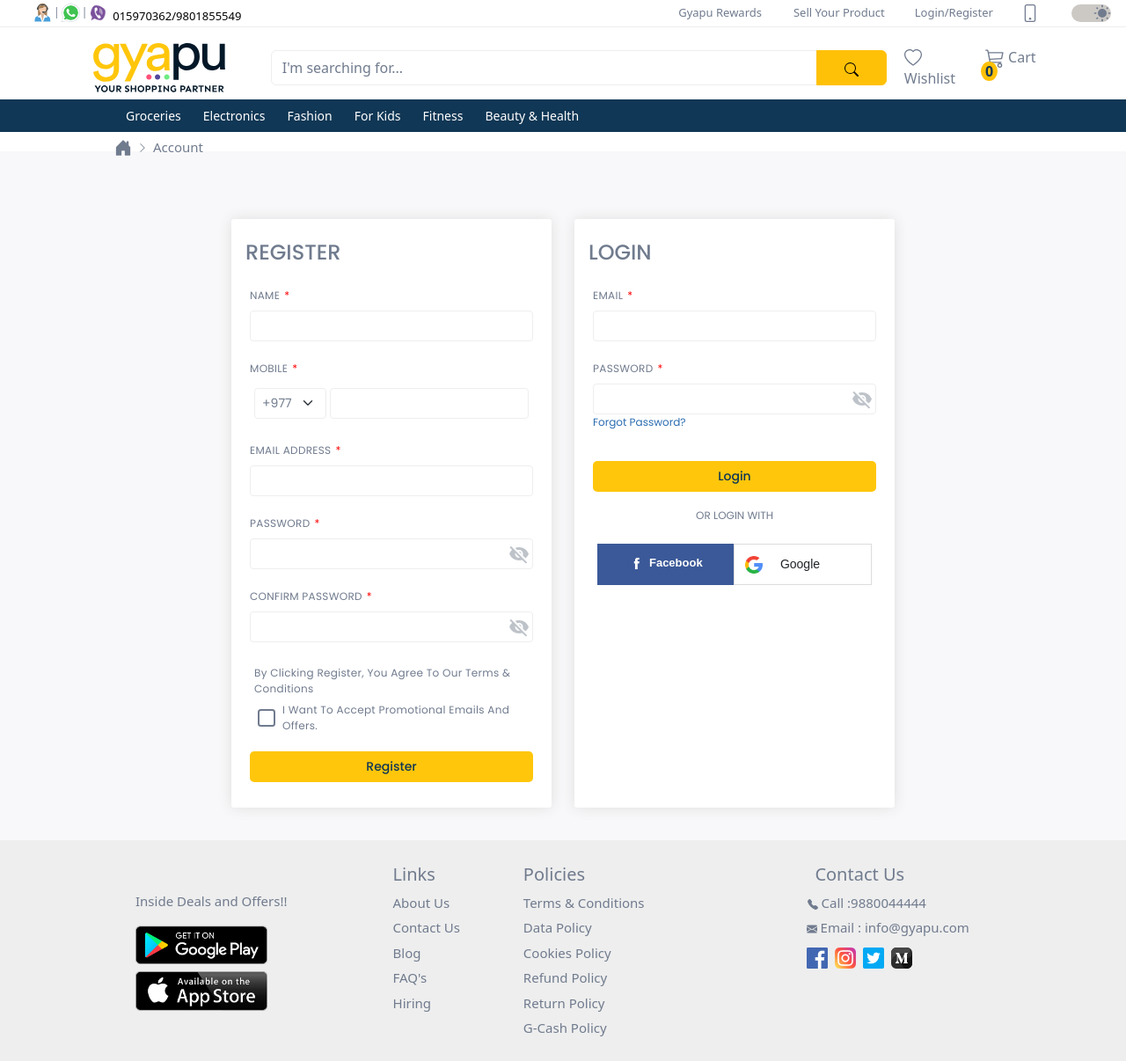
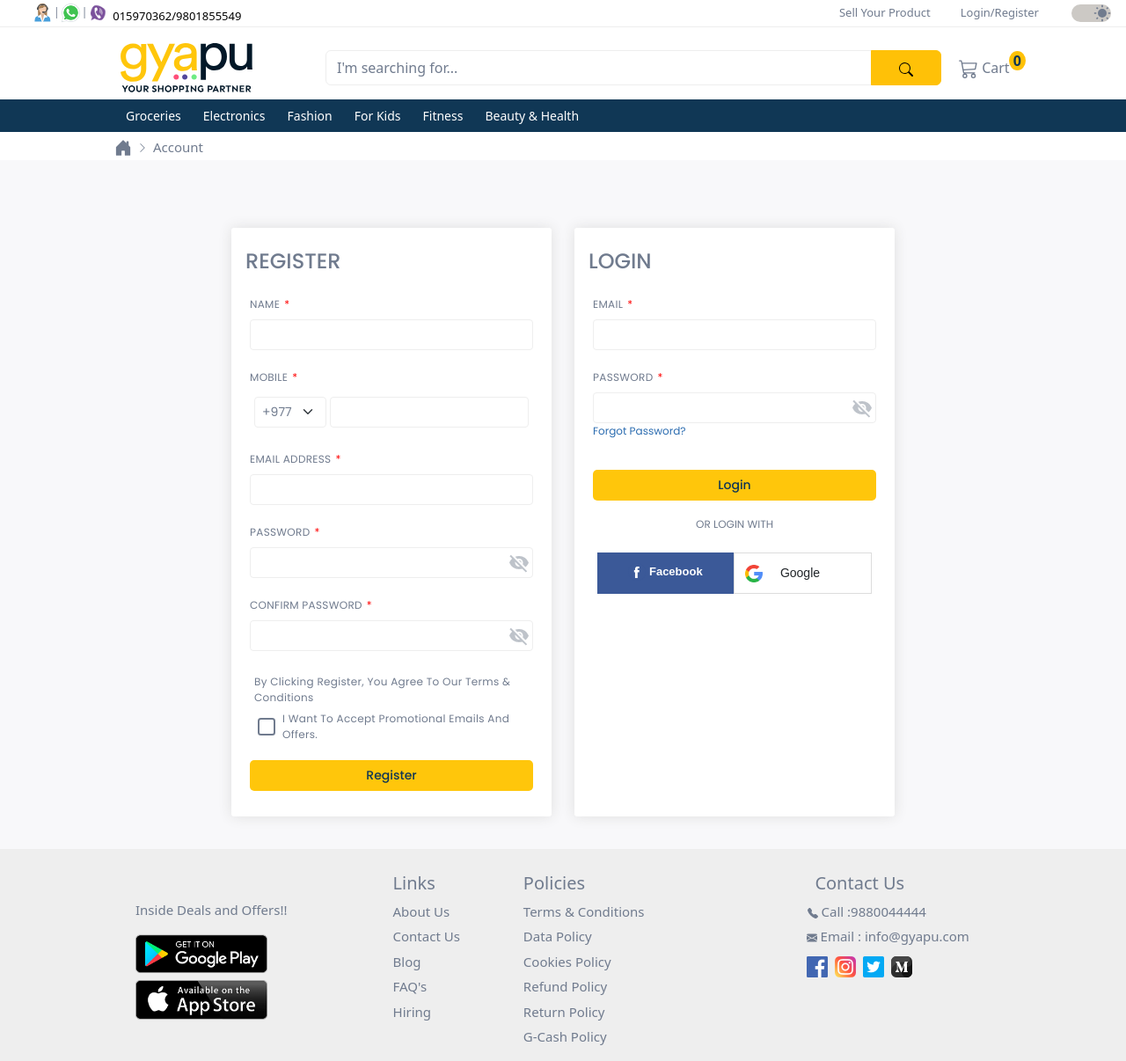
Before and after one commit to manish021124/ecommerce_django, a Django app: page /accounts/register/ in a window 1280 px wide. Shown: the top 1206 px of the page at 88% size. Run offline with Django 5.2, Linux system fonts and the light colour scheme; data comes from the database, SQL or seed files in the repository; both versions use the stored data as it was after the commit.

Commit message:
updated navbars

```diff
--- a/user/static/css/account.css
+++ b/user/static/css/account.css
@@ -110,11 +88,6 @@
   width: 90%;
 }
 
-.register-download-link a {
-  color: var(--textColor);
-}
-
-.download-block,
 .register-block,
 .login-block {
   background-color: var(--backgroundColor);
@@ -134,16 +107,14 @@
   font-weight: 500;
 }
 
-.card-box label,
-.accordion-body label {
+.card-box label {
   color: var(--textColor);
   font-size: 12px;
   line-height: 18px;
   letter-spacing: 0.3px;
 }
 
-.card-box label::after,
-.accordion-body label::after {
+.card-box label::after {
   content: '*';
   color: red;
   margin-left: 5px;
@@ -155,9 +126,7 @@
 }
 
 .card-box input,
-.card-box select,
-.accordion-body input,
-.accordion-body select {
+.card-box select {
   color: var(--textColor);
   font-size: 14px;
   line-height: 21px;
@@ -167,13 +136,11 @@
   border: 1px solid var(--border);
 }
 
-.card-box input:focus,
-.accordion-body input:focus {
+.card-box input:focus {
   border-color: #FFC60B;
 }
 
-.card-box select,
-.accordion-body select {
+.card-box select {
   width: 35%;
   padding: 2px 8px;
   box-shadow: none !important;
@@ -226,8 +187,7 @@
   border-color: var(--textColor);
 }
 
-.card-box button,
-.accordion-body button {
+.card-box button {
   color: #103755;
   font-size: 14px;
   line-height: 21px;
--- a/user/templates/account/email.html
+++ b/user/templates/account/email.html
@@ -31,7 +31,6 @@
         {% endwith %}
       {% endfor %}
       <button type="submit" class="btn btn-warning my-3" name="action_primary">{{ _('Make Primary') }}</button>
-      <button type="submit" class="btn btn-warning my-3" name="action_send">{{ _('Re-send Verification') }}</button>
       <button type="submit" class="btn btn-danger my-3" name="action_remove">{{ _('Remove') }}</button>
     </form>
   {% endif %}
--- a/user/templates/homepage/lower_navbar.html
+++ b/user/templates/homepage/lower_navbar.html
@@ -28,19 +28,6 @@
     </div>
     <div class="collapse navbar-collapse" id="mynavbar">
       <ul class="navbar-nav me-auto">
-        <li class="nav-item">
-          <a class="nav-link" href="javascript:void(0)">
-            <svg xmlns="http://www.w3.org/2000/svg" width="20" height="20" fill="currentColor" class="bi bi-heart"
-              viewBox="0 0 16 16">
-              <path d="m8 2.748-.717-.737C5.6.281 2.514.878 1.4 3.053c-.523 1.023-.641
-                              2.5.314 4.385.92 1.815 2.834 3.989 6.286 6.357 3.452-2.368 5.365-4.542
-                              6.286-6.357.955-1.886.838-3.362.314-4.385C13.486.878 10.4.28 8.717 2.01L8
-                              2.748zM8 15C-7.333 4.868 3.279-3.04 7.824 1.143c.06.055.119.112.176.171a3.12
-                              3.12 0 0 1 .176-.17C12.72-3.042 23.333 4.867 8 15z" />
-            </svg>
-            Wishlist
-          </a>
-        </li>
         {% if not user_belong_to_store %}
         <li class="nav-item">
           <div class="tooltip">
--- a/user/templates/homepage/upper_navbar.html
+++ b/user/templates/homepage/upper_navbar.html
@@ -51,62 +51,37 @@
       </button>
       <div class="collapse navbar-collapse justify-content-end" id="collapsibleNavbar">
         <ul class="navbar-nav">
-          <li class="nav-item">
-            <a class="nav-link py-0" href="#">Gyapu Rewards</a>
-          </li>
-          <li class="nav-item">
-            {% if user.is_authenticated and user_belong_to_store %}
-              <a class="nav-link py-0" href="{% url 'product_add' %}">Add Product</a>
-            {% elif not user.is_authenticated %}
+          {% if user.is_authenticated %}
+            <li class="nav-item">
+              <a href="{% url 'profile_detail' %}">{{ user.username }}</a>
+            </li>
+            <li class="nav-item">
+              <a href="{% url 'order_list' %}">Orders</a>
+            </li>
+            {% if user_belong_to_store %}
+              <li class="nav-item">
+                <a class="nav-link py-0" href="{% url 'product_add' %}">Add Product</a>
+              </li>
+            {% endif %}
+            <li class="nav-item">
+              <a href="{% url 'account_logout' %}">Log Out</a>
+            </li>
+          {% else %}
+            <li class="nav-item">
               <a class="nav-link py-0" href="{% url 'store_login' %}">Sell Your Product</a>
-            {% endif %}
-          </li>
+            </li>
+          {% endif %}
         </ul>
       </div>
     </div>
 
     <div class="accessibilities">
       <div class="d-flex justify-content-end">
-        {% if user.is_authenticated %}
-          <div class="tooltip mx-3">
-            <a href="{% url 'profile_detail' %}">{{ user.username }}</a>
-            <span class="tooltiptext lowernavtooltiptext py-3 px-0" style="width: 125px">
-              <ul class="m-0" style="list-style: none">
-                <li class="nav-item py-1">
-                  <a class="nav-link m-0" href="{% url 'profile_detail' %}">Profile</a>
-                </li>
-                <li class="nav-item py-1">
-                  <a class="nav-link m-0" href="{% url 'order_list' %}">Orders</a>
-                </li>
-                <li class="nav-item py-1">
-                  <a class="nav-link m-0" href="{% url 'account_logout' %}">Log Out</a>
-                </li>
-              </ul>
-            </span>
-          </div>
-        {% else %}
+        {% if not user.is_authenticated %}
           <div class="d-flex mx-3">
             <a href="{% url "register" %}">Login/Register</a>
           </div>
         {% endif %}
-        <div class="tooltip qrtooltip mx-3">
-          <a class="nav-link" href="#">
-            <svg xmlns="http://www.w3.org/2000/svg" width="20" height="20" fill="currentColor" class="bi bi-phone"
-              viewBox="0 0 16 16">
-              <path d="M11 1a1 1 0 0 1 1 1v12a1 1 0 0 1-1 1H5a1 1 0 0 1-1-1V2a1 1
-                              0 0 1 1-1h6zM5 0a2 2 0 0 0-2 2v12a2 2 0 0 0 2 2h6a2 2 0 0 0 2-2V2a2
-                              2 0 0 0-2-2H5z" />
-              <path d="M8 14a1 1 0 1 0 0-2 1 1 0 0 0 0 2z" />
-            </svg>
-          </a>
-          <span class="tooltiptext qrtooltiptext py-3">
-            <p class="py-1 m-0">iOS & Android</p>
-            <div class="qrimg mx-auto">
-              <img src="{% static "images/qrcode.png" %}" alt="qrcode">
-            </div>
-            <p class="py-1 m-0">Scan to download</p>
-          </span>
-        </div>
         <div class="switch">
           <div class="form-check form-switch ms-3">
             <input class="form-check-input" type="checkbox" id="toggleswitch" value="yes" checked>
--- a/user/views.py
+++ b/user/views.py
@@ -29,6 +29,17 @@ class CustomerGroupAndGuestRequiredMixin(UserPassesTestMixin):
   def test_func(self):
     user = self.request.user
     return not user.is_authenticated or user.groups.filter(name='customer').exists()
+
+  # when user in store grooup tries to visit homepage redirect to store dashboard instead of homepage
+  def handle_no_permission(self):
+    user = self.request.user
+    if user.is_authenticated and user.groups.filter(name='store').exists():
+      return redirect('store_dashboard')
+    else:
+      if user.is_authenticated:
+        return redirect('home')
+      else:
+        return redirect('register')
 
 
 class HomePageView(CustomerGroupAndGuestRequiredMixin, ListView):
```
Also changed, not shown: other parts of user/static/css/account.css (+1 -99 lines), user/static/css/style.css (+0 -42 lines), db.sqlite3.
